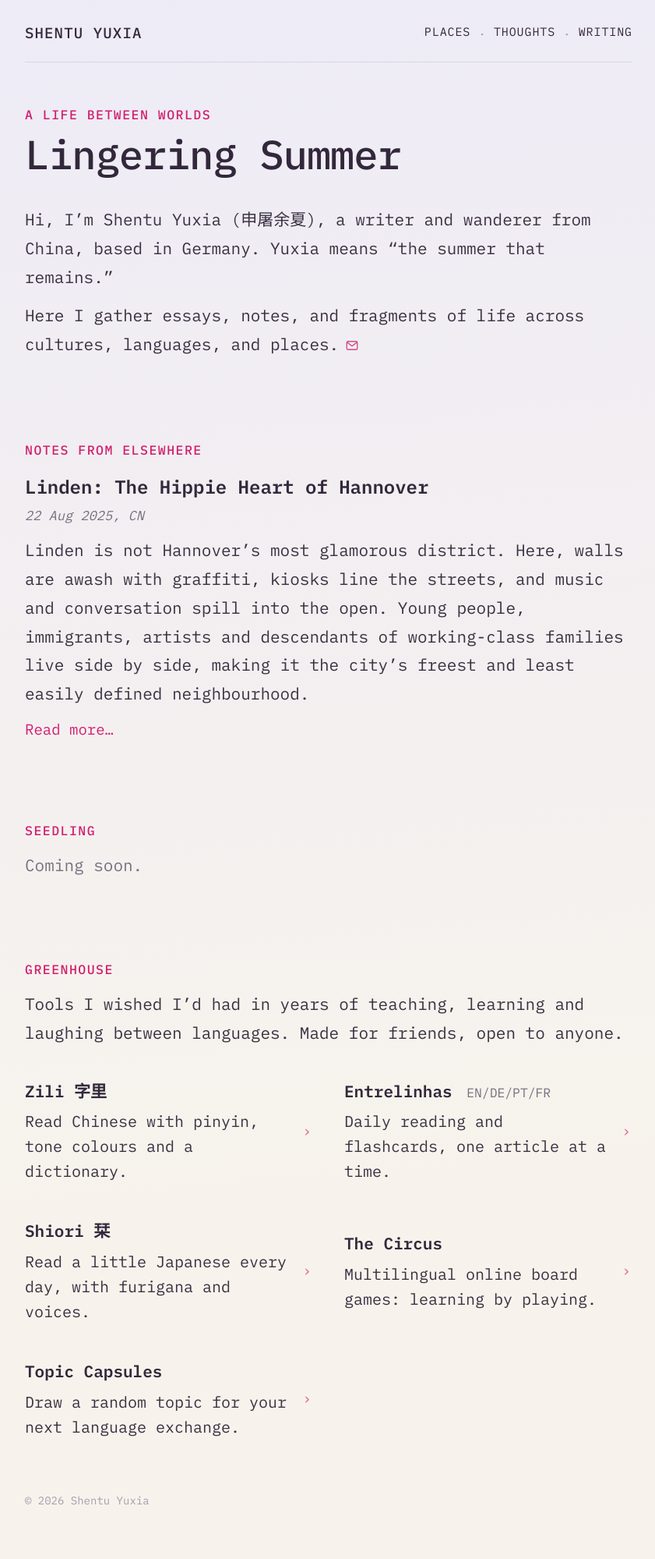
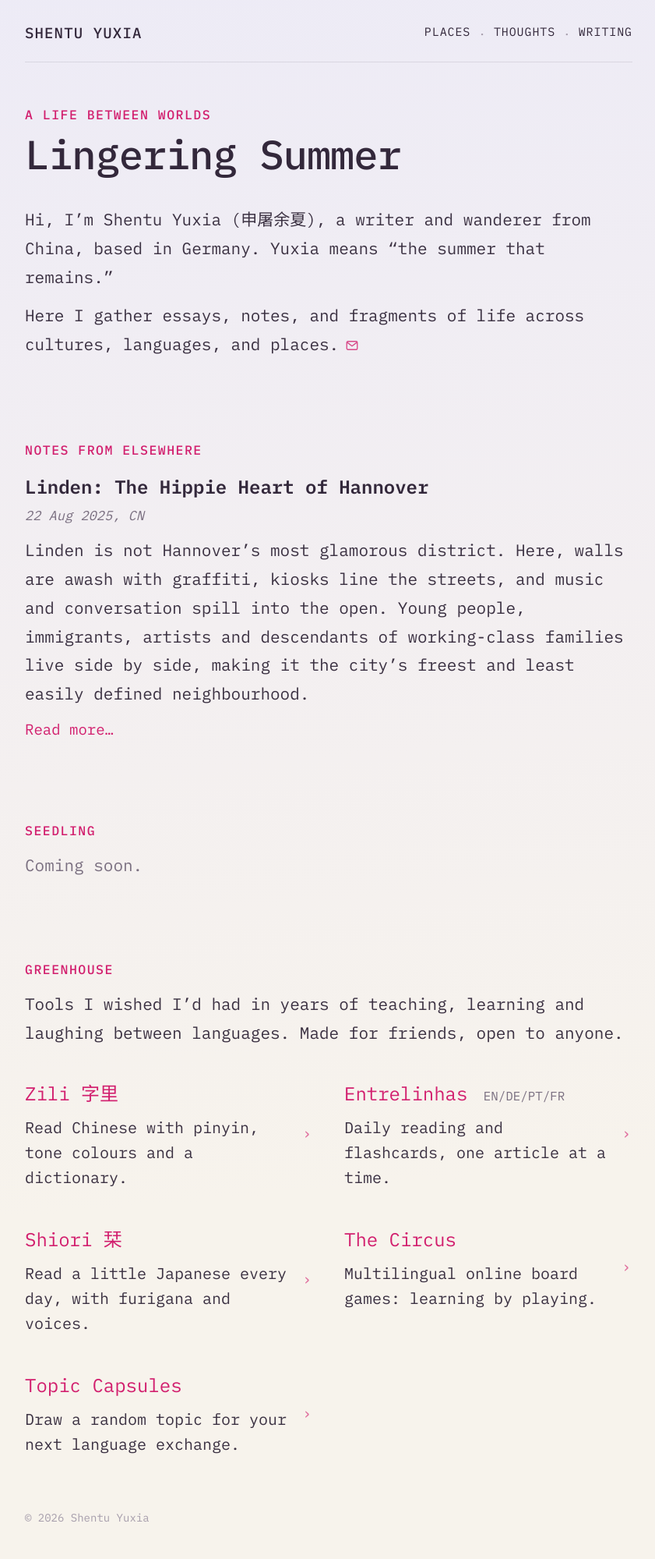
Before and after one commit to Shentuyuxia/lingersummer, a Jekyll site: the page built from index.html, in a window 1280 px wide. Shown: the whole page at 78% size, without its empty margins (218-1059 px from the left). Built offline with Jekyll 4.4.1, drawn with Linux system fonts in a browser that asks for light colours; before the commit the page ends 1977 px from its top, so only the background shows below that.

Commit message:
Tool names in rose, regular weight, larger; align tool tops
Co-Authored-By: Claude Opus 5.5 <noreply@anthropic.com>
Claude-Session: https://claude.ai/code/session_015WS6KrdzTWWzbZ5CE5hxyi

```diff
--- a/index.html
+++ b/index.html
@@ -241,7 +241,12 @@ layout: null
   /* tools: all five, two columns, no logos, no lines */
   .proj.two{display:grid;grid-template-columns:1fr 1fr;gap:10px 40px;margin-top:22px!important}
   .proj.two li+li{border-top:0!important}
-  .proj.two .row{grid-template-columns:1fr 14px!important;align-items:center;height:100%}
+  .proj.two .row{grid-template-columns:1fr 14px!important;align-items:start!important;align-content:start;height:100%}
+  .proj.two .row .go{align-self:center}
+  .proj.two .row b,.proj.two .row b .zh{color:var(--accent)!important;font-weight:400!important}
+  .proj.two .row b{font-size:clamp(19.5px,2vw,24px)!important;margin-bottom:6px!important}
+  .proj.two .row b .langs{font-size:.66em!important;color:#7a6f80!important}
+  .proj.two .row:hover b{text-decoration-color:var(--rule)}
   @media (max-width:640px){ .proj.two{grid-template-columns:1fr;gap:4px}
     .proj.two .row .txt b{grid-column:1} .proj.two .row .d{grid-column:1/2} .proj.two .row .go{grid-column:2} }
   @media (max-width:520px){ .top{padding:20px 0 16px!important} .nav{gap:8px} .hero{padding:40px 0 8px!important} }
```
